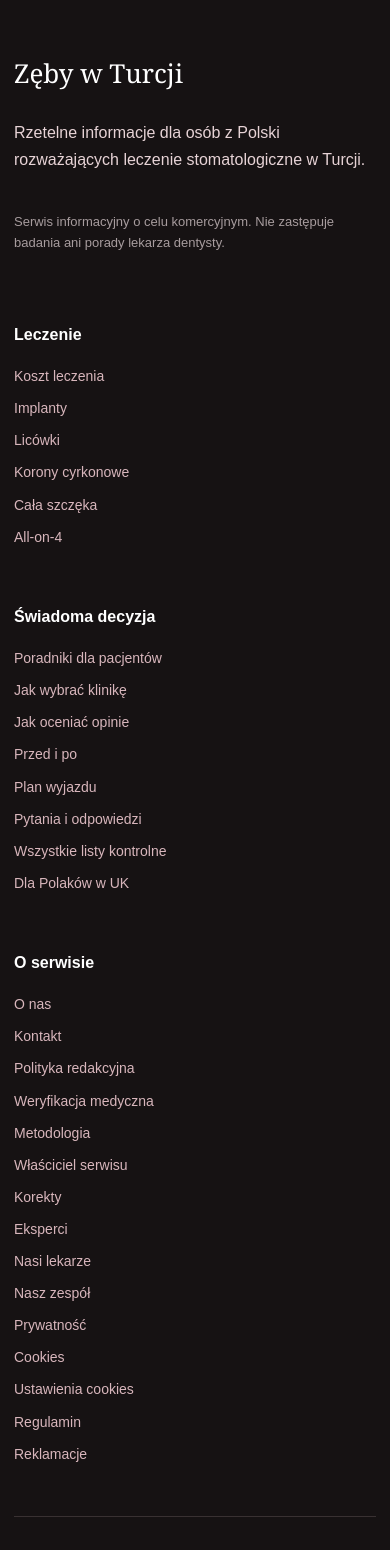
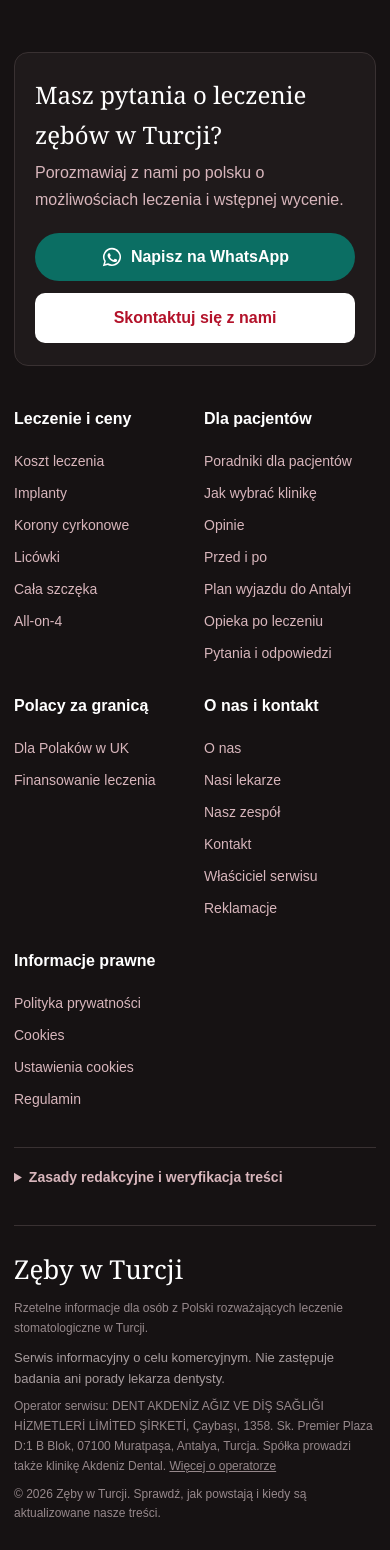
Before and after one commit to digiroiio-lgtm/zebywturcjikoszt.pl, a Next.js app: page /nasz-zespol in a window 390 px wide. Shown: the part 5660-7210 px from the top of the page. Built offline with nearby package versions, Linux system fonts and the light colour scheme; no server answers.

Commit message:
Footer: group links for Polish patient journey, add Polish contact block; UK general WhatsApp message
Co-Authored-By: Claude Sonnet 5.5 <noreply@anthropic.com>
Claude-Session: https://claude.ai/code/session_01CeAqMkn345PrdyEu2f8VVw

```diff
--- a/app/globals.css
+++ b/app/globals.css
@@ -299,19 +299,32 @@ input:focus,select:focus,textarea:focus { outline:3px solid rgba(220,33,60,.16);
 .error { color:#a52b2b; font-weight:800; }
 .not-found { min-height:65vh; padding-block:100px; }
 .site-footer { padding-top:65px; background:#161213; color:#e7d3d6; }
-.footer-grid { display:grid; grid-template-columns:1.5fr repeat(3,1fr); gap:55px; }
-.footer-grid>div { display:flex; flex-direction:column; align-items:flex-start; gap:9px; }
+.footer-contact { display:flex; align-items:center; justify-content:space-between; flex-wrap:wrap; gap:20px 32px; margin-bottom:40px; padding:26px 30px; border:1px solid #393132; border-radius:14px; background:#1f1a1b; }
+.footer-contact-title { margin:0 0 6px; color:white; font-family:Georgia,serif; font-size:24px; }
+.footer-contact-text { margin:0; color:#d8b6bc; max-width:520px; }
+.footer-contact-actions { display:flex; flex-wrap:wrap; gap:12px; }
+.footer-contact-actions .button { box-shadow:none; }
+.footer-contact-actions a:focus-visible,.footer-more summary:focus-visible { outline:3px solid white; outline-offset:3px; }
+.footer-grid { display:grid; grid-template-columns:repeat(5,1fr); gap:40px; }
+.footer-group { display:flex; flex-direction:column; align-items:flex-start; gap:9px; }
+.footer-more { margin-top:36px; border-top:1px solid #393132; padding-top:18px; }
+.footer-more summary { cursor:pointer; color:#d8b6bc; font-size:14px; font-weight:800; }
+.footer-more summary:hover { color:white; }
+.footer-more nav { display:flex; flex-wrap:wrap; gap:10px 24px; margin-top:14px; }
+.footer-more nav a { color:#d8b6bc; text-decoration:none; font-size:14px; }
+.footer-more nav a:hover { color:white; }
 .footer-grid a { color:#d8b6bc; text-decoration:none; font-size:14px; }
 .footer-grid a:hover { color:white; }
 .footer-brand { margin:0; color:white; font-family:Georgia,serif; font-size:26px; }
 .footer-note { color:#a79c9e; font-size:13px; }
 .footer-heading { margin:0 0 8px; color:white; font-weight:900; }
-.footer-bottom { margin-top:50px; padding-block:22px; border-top:1px solid #393132; color:#96888b; font-size:12px; }
+.footer-bottom { margin-top:36px; padding-block:22px; border-top:1px solid #393132; color:#96888b; font-size:12px; }
+.footer-bottom p { margin:0 0 8px; }
 @media (max-width:1150px) {
   .desktop-nav { display:none; } .header-inner>.button { margin-left:auto; } .mobile-menu { display:block; position:relative; margin-left:0; }
   .mobile-menu summary { cursor:pointer; font-weight:800; list-style:none; } .mobile-menu nav { position:absolute; right:0; top:38px; width:230px; display:grid; padding:14px; border:1px solid var(--line); border-radius:10px; background:white; box-shadow:var(--shadow); }
   .mobile-menu nav a { padding:10px; text-decoration:none; font-weight:700; } .mobile-menu nav .mobile-nav-cta { margin-top:8px; border-radius:8px; background:var(--green); color:white; text-align:center; } .content-layout { grid-template-columns:1fr; gap:28px; } .trust-panel { position:static; padding:18px; box-shadow:none; }
-  .footer-grid { grid-template-columns:1.5fr 1fr 1fr; } .footer-grid>div:last-child { grid-column:1/-1; display:grid; grid-template-columns:repeat(4,auto); } .footer-grid>div:last-child .footer-heading { grid-column:1/-1; }
+  .footer-grid { grid-template-columns:repeat(3,1fr); }
 }
 @media (max-width:760px) {
   .price-highlight-grid { grid-template-columns:1fr; }
@@ -349,12 +362,12 @@ input:focus,select:focus,textarea:focus { outline:3px solid rgba(220,33,60,.16);
   .content-layout { padding-block:48px 70px; } .cards,.form-grid,.related-grid,.visual-guide,.context-image-panel { grid-template-columns:1fr; } .form-grid .full { grid-column:auto; }
   .visual-proof-actions,.case-cta { align-items:stretch; flex-direction:column; } .visual-proof-actions .button,.case-cta .button { width:100%; } .case-card figcaption { padding:11px 13px 13px; }
   .case-lead-dialog { width:100%; max-width:none; max-height:92dvh; margin:auto 0 0; border-radius:18px 18px 0 0; } .case-lead-dialog-inner { max-height:92dvh; padding:28px 18px 24px; } .case-lead-dialog h2 { font-size:30px; } .dialog-intro { margin-right:38px; } .case-lead-dialog .lead-form { padding:0; }
-  .footer-grid { grid-template-columns:1fr 1fr; } .footer-grid>div:first-child,.footer-grid>div:last-child { grid-column:1/-1; } .footer-grid>div:last-child { grid-template-columns:1fr 1fr; }
+  .footer-grid { grid-template-columns:repeat(2,minmax(0,1fr)); } .footer-contact { padding:22px 20px; } .footer-contact-actions { width:100%; flex-direction:column; } .footer-contact-actions a { width:100%; }
   .editorial-strip a { width:100%; margin-left:0; }
 }
 @media (max-width:430px) {
   .principles { grid-template-columns:1fr; } .button-row { align-items:stretch; flex-direction:column; } .button-row .button { width:100%; }
-  .footer-grid { grid-template-columns:1fr; } .footer-grid>div { grid-column:1/-1; } .footer-grid>div:last-child { grid-template-columns:1fr; }
+  .footer-grid { grid-template-columns:repeat(2,minmax(0,1fr)); gap:28px 18px; } .footer-group a,.consent-settings { overflow-wrap:anywhere; }
 }
 @media (prefers-reduced-motion:reduce) { html { scroll-behavior:auto; } *,*::before,*::after { transition-duration:.01ms !important; } }
 
--- /dev/null
+++ b/components/footer-contact.tsx
@@ -0,0 +1,24 @@
+"use client";
+
+import { usePathname } from "next/navigation";
+import { TrackedLink, trackEvent } from "./tracked-link";
+import { WhatsAppIcon } from "./whatsapp-icon";
+import { whatsappUrl } from "@/lib/whatsapp";
+
+/** Top of the footer: Polish-language contact with the general WhatsApp message and the quote form. */
+export function FooterContact() {
+  const pathname = usePathname();
+  const audience = pathname === "/uk" || pathname.startsWith("/uk/") ? "uk" : "pl";
+  return (
+    <section className="footer-contact" aria-labelledby="footer-contact-title">
+      <div>
+        <p className="footer-contact-title" id="footer-contact-title">Masz pytania o leczenie zębów w Turcji?</p>
+        <p className="footer-contact-text">Porozmawiaj z nami po polsku o możliwościach leczenia i wstępnej wycenie.</p>
+      </div>
+      <div className="footer-contact-actions">
+        <a className="whatsapp-button" href={whatsappUrl("", audience)} target="_blank" rel="noopener noreferrer" aria-label="Napisz na WhatsApp (otwiera się w nowej karcie)" onClick={() => trackEvent("whatsapp_click", { button_location: "footer" })}><WhatsAppIcon /><span>Napisz na WhatsApp</span></a>
+        <TrackedLink href="/kontakt" event="quote_cta_click" tracking={{ lead_source: "OGZ-PL", cta_location: "footer" }} className="button button-light">Skontaktuj się z nami</TrackedLink>
+      </div>
+    </section>
+  );
+}
--- a/components/mobile-assessment-bar.tsx
+++ b/components/mobile-assessment-bar.tsx
@@ -32,11 +32,12 @@ export function MobileAssessmentBar() {
   }, [pathname]);
 
   const topic = topicFromPath(pathname);
+  const audience = pathname === "/uk" || pathname.startsWith("/uk/") ? "uk" : "pl";
   const home = pathname === "/";
   const guide = pathname.startsWith("/poradniki");
   const label = HEADER_CTA;
   const context = { ...(topic ? { treatment: topic } : {}) };
-  const whatsapp = (location: string) => <a className="whatsapp-button" href={whatsappUrl(topic)} target="_blank" rel="noopener noreferrer" aria-label="Zapytaj na WhatsApp (otwiera się w nowej karcie)" onClick={() => trackEvent("whatsapp_click", { button_location: location, ...context })}><WhatsAppIcon /><span>WhatsApp</span></a>;
+  const whatsapp = (location: string) => <a className="whatsapp-button" href={whatsappUrl(topic, audience)} target="_blank" rel="noopener noreferrer" aria-label="Zapytaj na WhatsApp (otwiera się w nowej karcie)" onClick={() => trackEvent("whatsapp_click", { button_location: location, ...context })}><WhatsAppIcon /><span>WhatsApp</span></a>;
 
   return <>
     {pathname !== "/kontakt" && <nav className="mobile-assessment-bar" aria-label="Kontakt w sprawie leczenia" data-hidden={home && heroCtaInView ? "true" : undefined}>
--- a/components/site-footer.tsx
+++ b/components/site-footer.tsx
@@ -2,17 +2,32 @@ import Link from "next/link";
 import { OPERATOR, operatorIsPublished, operatorRows } from "@/lib/operator";
 import { credentialsPublished } from "@/lib/credentials";
 import { ConsentSettingsButton } from "./consent-banner";
+import { FooterContact } from "./footer-contact";
 
 export function SiteFooter() {
   return (
     <footer className="site-footer">
+      <div className="shell"><FooterContact /></div>
       <div className="shell footer-grid">
-        <div><p className="footer-brand">Zęby w Turcji</p><p>Rzetelne informacje dla osób z Polski rozważających leczenie stomatologiczne w Turcji.</p><p className="footer-note">Serwis informacyjny o celu komercyjnym. Nie zastępuje badania ani porady lekarza dentysty.</p></div>
-        <div><p className="footer-heading">Leczenie</p><Link href="/koszt">Koszt leczenia</Link><Link href="/implanty">Implanty</Link><Link href="/licowki">Licówki</Link><Link href="/korony-cyrkonowe">Korony cyrkonowe</Link><Link href="/cala-szczeka">Cała szczęka</Link><Link href="/all-on-4">All-on-4</Link></div>
-        <div><p className="footer-heading">Świadoma decyzja</p><Link href="/poradniki">Poradniki dla pacjentów</Link><Link href="/jak-wybrac-klinike">Jak wybrać klinikę</Link><Link href="/opinie">Jak oceniać opinie</Link><Link href="/przed-i-po">Przed i po</Link><Link href="/antalya">Plan wyjazdu</Link><Link href="/pytania-i-odpowiedzi">Pytania i odpowiedzi</Link><Link href="/listy-kontrolne">Wszystkie listy kontrolne</Link><Link href="/uk">Dla Polaków w UK</Link></div>
-        <div><p className="footer-heading">O serwisie</p><Link href="/o-nas">O nas</Link><Link href="/kontakt">Kontakt</Link><Link href="/polityka-redakcyjna">Polityka redakcyjna</Link><Link href="/weryfikacja-medyczna">Weryfikacja medyczna</Link><Link href="/metodologia">Metodologia</Link><Link href="/wlasciciel-serwisu">Właściciel serwisu</Link><Link href="/korekty">Korekty</Link>{credentialsPublished && <Link href="/dokumenty-i-licencje">Dokumenty i licencje</Link>}<Link href="/eksperci">Eksperci</Link><Link href="/nasi-lekarze">Nasi lekarze</Link><Link href="/nasz-zespol">Nasz zespół</Link><Link href="/polityka-prywatnosci">Prywatność</Link><Link href="/cookies">Cookies</Link><ConsentSettingsButton /><Link href="/regulamin">Regulamin</Link><Link href="/reklamacje">Reklamacje</Link></div>
+        <nav className="footer-group" aria-labelledby="footer-treatments"><p className="footer-heading" id="footer-treatments">Leczenie i ceny</p><Link href="/koszt">Koszt leczenia</Link><Link href="/implanty">Implanty</Link><Link href="/korony-cyrkonowe">Korony cyrkonowe</Link><Link href="/licowki">Licówki</Link><Link href="/cala-szczeka">Cała szczęka</Link><Link href="/all-on-4">All-on-4</Link></nav>
+        <nav className="footer-group" aria-labelledby="footer-patients"><p className="footer-heading" id="footer-patients">Dla pacjentów</p><Link href="/poradniki">Poradniki dla pacjentów</Link><Link href="/jak-wybrac-klinike">Jak wybrać klinikę</Link><Link href="/opinie">Opinie</Link><Link href="/przed-i-po">Przed i po</Link><Link href="/antalya">Plan wyjazdu do Antalyi</Link><Link href="/poradniki/opieka-po-leczeniu">Opieka po leczeniu</Link><Link href="/pytania-i-odpowiedzi">Pytania i odpowiedzi</Link></nav>
+        <nav className="footer-group" aria-labelledby="footer-abroad"><p className="footer-heading" id="footer-abroad">Polacy za granicą</p><Link href="/uk">Dla Polaków w UK</Link><Link href="/uk/finansowanie-leczenia-zebow-w-turcji">Finansowanie leczenia</Link></nav>
+        <nav className="footer-group" aria-labelledby="footer-about"><p className="footer-heading" id="footer-about">O nas i kontakt</p><Link href="/o-nas">O nas</Link><Link href="/nasi-lekarze">Nasi lekarze</Link><Link href="/nasz-zespol">Nasz zespół</Link><Link href="/kontakt">Kontakt</Link><Link href="/wlasciciel-serwisu">Właściciel serwisu</Link><Link href="/reklamacje">Reklamacje</Link></nav>
+        <nav className="footer-group" aria-labelledby="footer-legal"><p className="footer-heading" id="footer-legal">Informacje prawne</p><Link href="/polityka-prywatnosci">Polityka prywatności</Link><Link href="/cookies">Cookies</Link><ConsentSettingsButton /><Link href="/regulamin">Regulamin</Link></nav>
       </div>
-      <div className="shell footer-bottom">{operatorIsPublished && <p>Operator serwisu: {OPERATOR.legalName}, {operatorRows(OPERATOR).find((row) => row.label === "Adres")?.value}. Spółka prowadzi także klinikę Akdeniz Dental. <Link href="/o-nas">Więcej o operatorze</Link></p>}© 2026 Zęby w Turcji. Sprawdź, jak powstają i kiedy są aktualizowane nasze treści.</div>
+      <div className="shell">
+        <details className="footer-more">
+          <summary>Zasady redakcyjne i weryfikacja treści</summary>
+          <nav aria-label="Zasady redakcyjne i weryfikacja treści"><Link href="/polityka-redakcyjna">Polityka redakcyjna</Link><Link href="/weryfikacja-medyczna">Weryfikacja medyczna</Link><Link href="/metodologia">Metodologia</Link><Link href="/korekty">Korekty</Link><Link href="/listy-kontrolne">Listy kontrolne</Link><Link href="/eksperci">Eksperci</Link>{credentialsPublished && <Link href="/dokumenty-i-licencje">Dokumenty i licencje</Link>}</nav>
+        </details>
+      </div>
+      <div className="shell footer-bottom">
+        <p className="footer-brand">Zęby w Turcji</p>
+        <p>Rzetelne informacje dla osób z Polski rozważających leczenie stomatologiczne w Turcji.</p>
+        <p className="footer-note">Serwis informacyjny o celu komercyjnym. Nie zastępuje badania ani porady lekarza dentysty.</p>
+        {operatorIsPublished && <p>Operator serwisu: {OPERATOR.legalName}, {operatorRows(OPERATOR).find((row) => row.label === "Adres")?.value}. Spółka prowadzi także klinikę Akdeniz Dental. <Link href="/o-nas">Więcej o operatorze</Link></p>}
+        <p>© 2026 Zęby w Turcji. Sprawdź, jak powstają i kiedy są aktualizowane nasze treści.</p>
+      </div>
     </footer>
   );
 }
--- a/lib/whatsapp.ts
+++ b/lib/whatsapp.ts
@@ -1,6 +1,10 @@
 export const WHATSAPP_NUMBER = "905353998999";
 export const WHATSAPP_DISPLAY = "+90 535 399 89 99";
 const GENERIC = "Dzień dobry! Interesuje mnie leczenie stomatologiczne w Akdeniz Dental w Antalyi. Proszę o informacje dotyczące kosztów i kolejnych kroków.";
+
+const GENERIC_UK = "Dzień dobry! Mieszkam w Wielkiej Brytanii i interesuje mnie leczenie stomatologiczne w Antalyi. Proszę o informacje dotyczące kosztów i kolejnych kroków.";
+
+export type WhatsappAudience = "pl" | "uk";
 
 const TREATMENTS: Record<string, string> = {
   implants: "implanty zębowe",
@@ -10,12 +14,13 @@ const TREATMENTS: Record<string, string> = {
 };
 
 /** Message text only; never contains personal or health data, and no promo labels (they are priced in GBP and must not reach the general buttons). */
-export function whatsappMessage(topic = ""): string {
+export function whatsappMessage(topic = "", audience: WhatsappAudience = "pl"): string {
+  if (audience === "uk") return GENERIC_UK;
   const treatment = TREATMENTS[topic];
   const base = treatment ? `Dzień dobry! Interesuje mnie leczenie w Akdeniz Dental w Antalyi: ${treatment}. Proszę o informacje dotyczące kosztów i kolejnych kroków.` : GENERIC;
   return base;
 }
 
-export function whatsappUrl(topic = ""): string {
-  return `https://wa.me/${WHATSAPP_NUMBER}?${new URLSearchParams({ text: whatsappMessage(topic) }).toString()}`;
+export function whatsappUrl(topic = "", audience: WhatsappAudience = "pl"): string {
+  return `https://wa.me/${WHATSAPP_NUMBER}?${new URLSearchParams({ text: whatsappMessage(topic, audience) }).toString()}`;
 }
--- a/scripts/verify-whatsapp.mjs
+++ b/scripts/verify-whatsapp.mjs
@@ -8,6 +8,8 @@ assert(lib.includes('URLSearchParams'), 'message must be encoded with URLSearchP
 assert(!/24\/7|całą dobę|w ciągu \d+ (minut|godzin)/i.test(lib), 'no unverified response-time or 24/7 claims');
 assert(!/campaign|Kampania/i.test(lib), 'general WhatsApp messages must not carry campaign text');
 for (const c of ['components/hero-whatsapp.tsx', 'components/treatment-whatsapp-cta.tsx', 'components/mobile-assessment-bar.tsx']) assert(!/campaign/i.test(readFileSync(c, 'utf8')), `${c}: WhatsApp buttons must not use the active campaign`);
+assert(lib.includes('Mieszkam w Wielkiej Brytanii'), 'UK pages use the UK general message');
+for (const c of ['components/footer-contact.tsx']) assert(!/campaign/i.test(readFileSync(c, 'utf8')), `${c}: footer WhatsApp must not use the active campaign`);
 const css = readFileSync('app/globals.css', 'utf8');
 assert(css.includes('body:has(dialog[open]) .whatsapp-floating'), 'widgets must hide while a dialog is open');
 
@@ -21,4 +23,8 @@ for (const [file, expectCta] of [['.next/server/app/implanty.html', true], ['.ne
   assert(!/Hollywood|Kampania|%C2%A3|£/.test(decodeURIComponent(body.match(/wa\.me\/\d+\?text=[^"']*/g)?.join(' ') ?? '').replace(/\+/g, ' ')), `${file}: wa.me link carries campaign or GBP text`);
   assert(body.includes('https://wa.me/905353998999?text=Dzie%C5%84+dobry'), `${file}: encoded Polish wa.me link missing`);
 }
+if (existsSync('.next/server/app/uk.html')) {
+  const uk = readFileSync('.next/server/app/uk.html', 'utf8').replace(/<script[\s\S]*?<\/script>/g, '');
+  assert(uk.includes('Mieszkam+w+Wielkiej+Brytanii'), 'uk.html: UK general message missing in wa.me link');
+}
 console.log('WhatsApp layout checks passed.');
```
Also changed, not shown: 1 other file (tests, documents, lock files or other folders).
